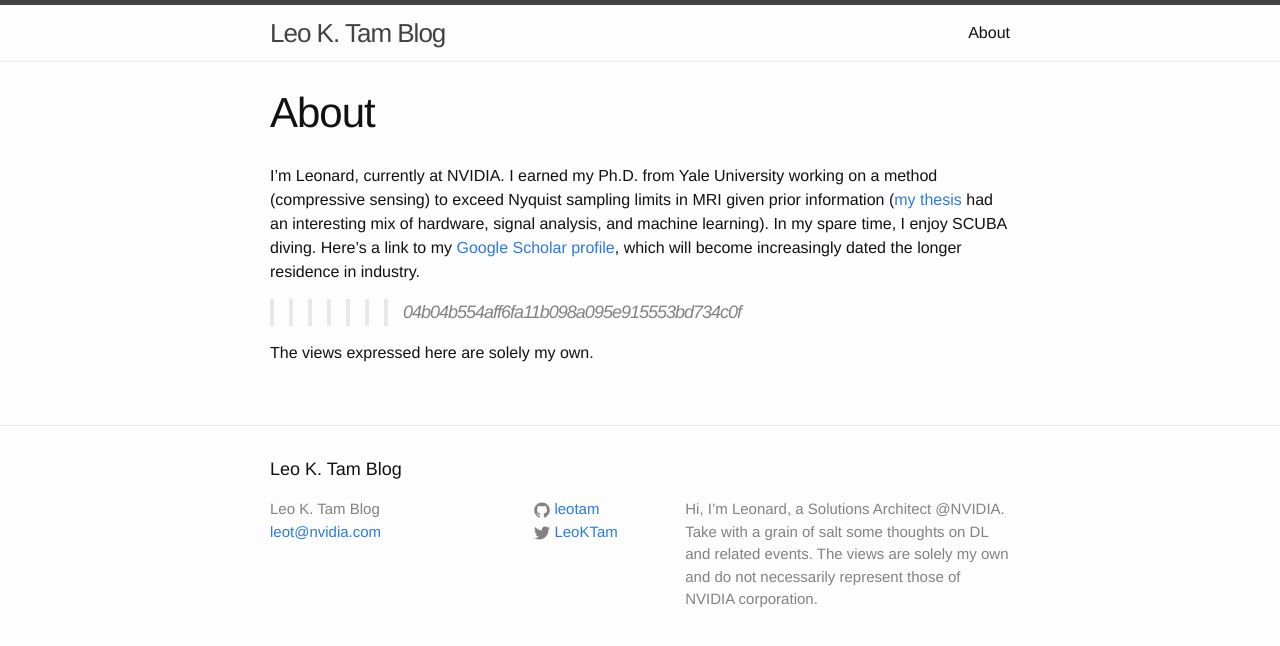
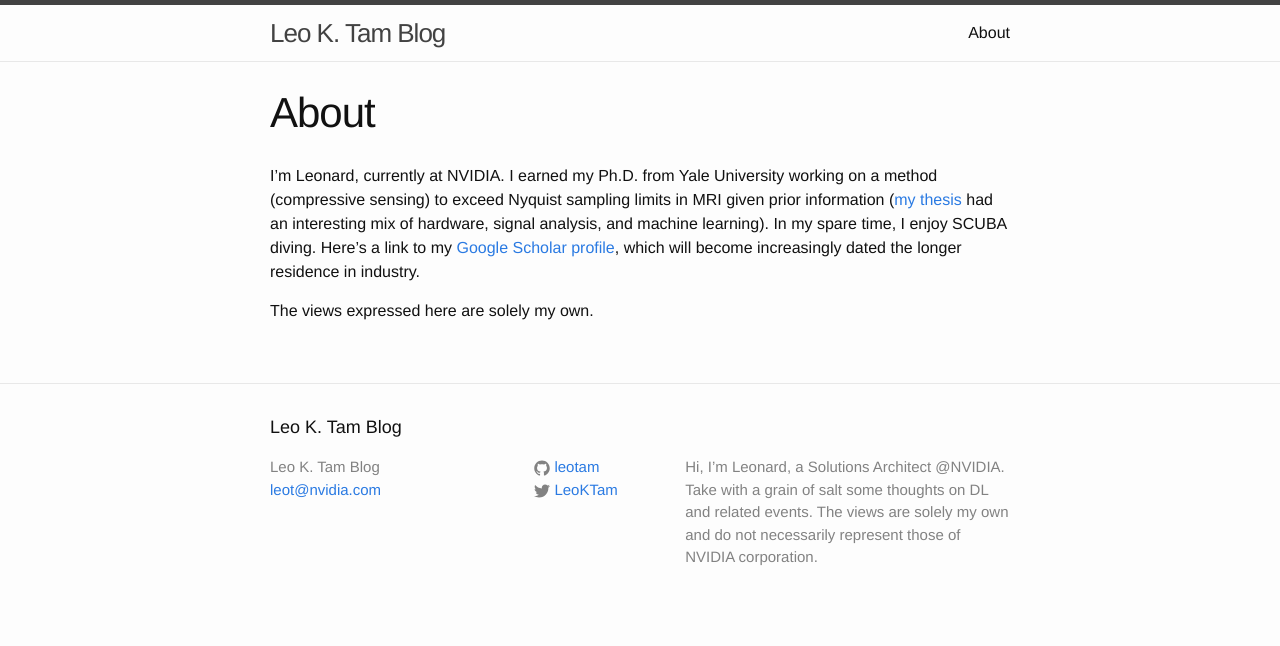
Before and after one commit to leotam/leotam.github.io, a Jekyll site: the page built from about.md, in a window 1280 px wide. Shown: the top 646 px of the page. Built offline with Jekyll 4.4.1, drawn with Linux system fonts in a browser that asks for light colours.

Commit message:
Update about.md

```diff
--- a/about.md
+++ b/about.md
@@ -5,7 +5,6 @@ permalink: /about/
 ---
 
 I'm Leonard, currently at NVIDIA.  I earned my Ph.D. from Yale University working on a method (compressive sensing) to exceed Nyquist sampling limits in MRI given prior information ([my thesis][nlgthesis] had an interesting mix of hardware, signal analysis, and machine learning).  In my spare time, I enjoy SCUBA diving.  Here's a link to my [Google Scholar profile][scholar], which will become increasingly dated the longer residence in industry.
->>>>>>> 04b04b554aff6fa11b098a095e915553bd734c0f
 
 The views expressed here are solely my own.
 
```
